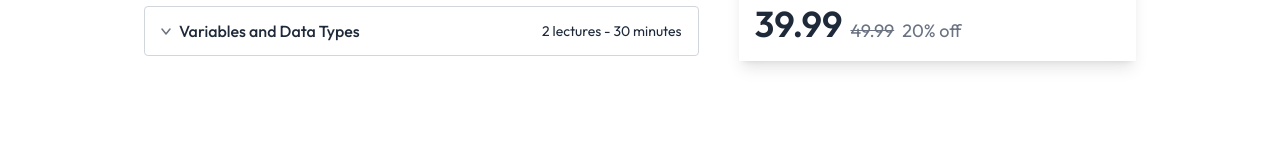
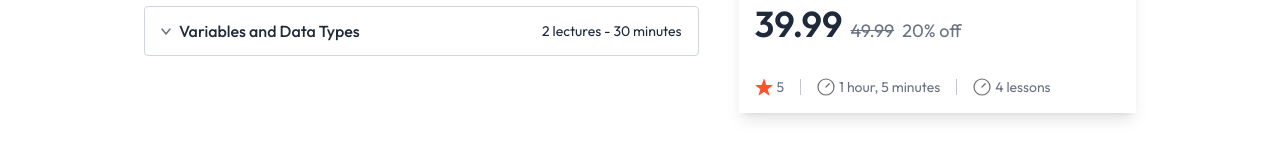
Before and after one commit to mohamad-abdelkhalek/ElevateX, a React (Vite) app in the folder client/: page /course/605c72efb3f1c2b1f8e4e1a1 in a window 1280 px wide. Shown: the part 445-593 px from the top of the page. Built offline with nearby package versions, Linux system fonts and the light colour scheme; no server answers.

Commit message:
Client: Added course rating and duration

```diff
--- a/client/src/pages/student/CourseDetails.jsx
+++ b/client/src/pages/student/CourseDetails.jsx
@@ -226,6 +226,29 @@ const CourseDetails = () => {
               {courseData.discount}% off
             </p>
           </div>
+
+          <div
+            className="flex items-center text-sm md:text-default gap-4 pt-2
+          md:pt-4 text-gray-500 px-4 mb-4"
+          >
+            <div className="flex items-center gap-1">
+              <img src={assets.star} alt="Star icon" />
+              <p>{calculateRating(courseData)}</p>
+            </div>
+            <div className="h-4 w-px bg-gray-500/40"></div>
+
+            <div className="flex items-center gap-1">
+              <img src={assets.time_clock_icon} alt="Clock icon" />
+              <p>{calculateCourseDuration(courseData)}</p>
+            </div>
+
+            <div className="h-4 w-px bg-gray-500/40"></div>
+
+            <div className="flex items-center gap-1">
+              <img src={assets.time_clock_icon} alt="Clock icon" />
+              <p>{calculateNoOfLectures(courseData)} lessons</p>
+            </div>
+          </div>
         </div>
       </div>
     </>
```
